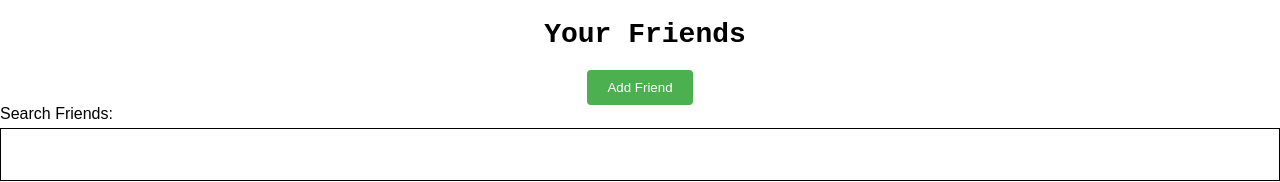
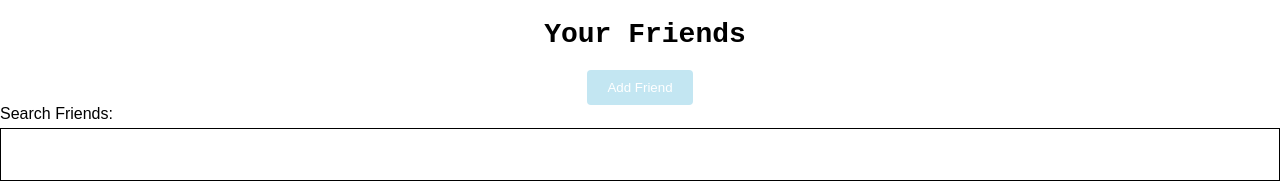
Before and after one commit to d-minic/COP4331-Large-Project, a React (Create React App) app in the folder frontend/: page /Friends in a window 1280 px wide. Shown: the top 182 px of the page. Built offline with nearby package versions, Linux system fonts and the light colour scheme; no server answers; a web font is replaced by a local one.

Commit message:
Update Friends.css

```diff
--- a/frontend/src/components/Friends.css
+++ b/frontend/src/components/Friends.css
@@ -49,7 +49,8 @@ li {
 
 /* Button Style */
 .friendButton {
-  background-color: #4285f4;
+ background-color: #C3E6F2;
+
   color: #ffffff;
   padding: 10px;
   border: none;
@@ -65,7 +66,7 @@ li {
 }
 
 .addFriendButton {
-  background-color: #4caf50;
+   background-color: #C3E6F2;
   color: white;
   padding: 10px 20px;
   border: none;
```
